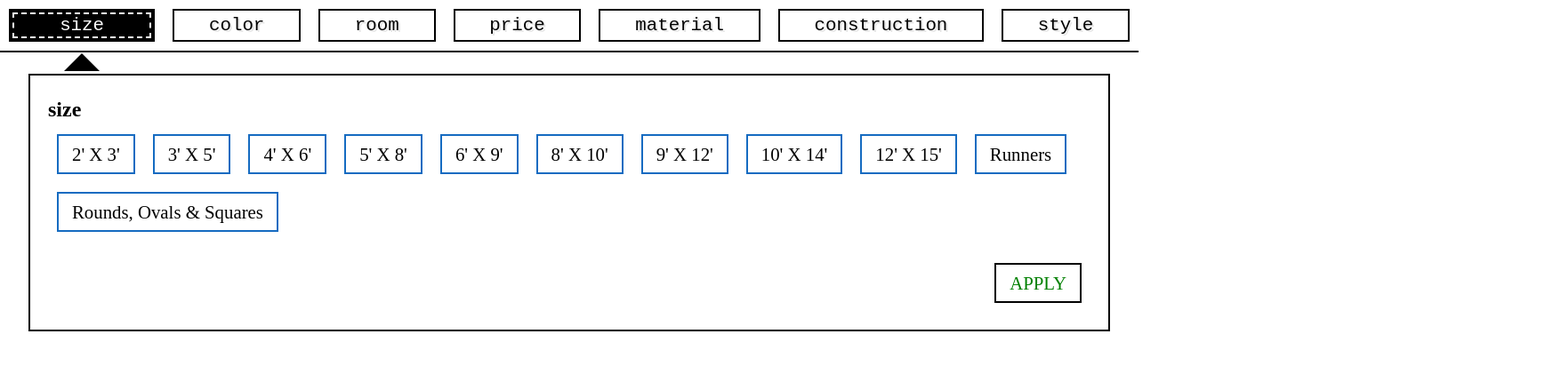
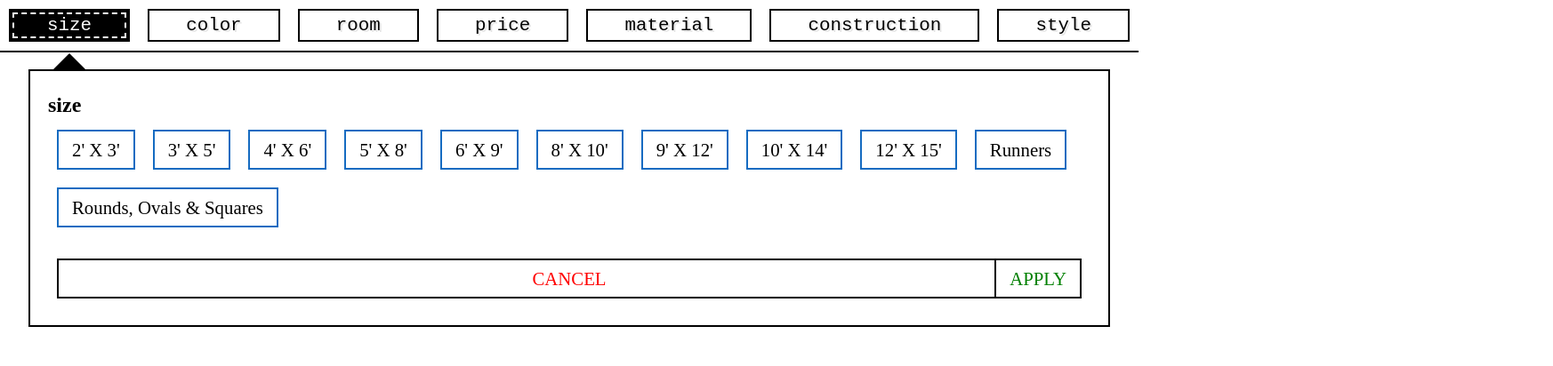
Before and after one commit to godstack/resident_test, a React (Create React App) app: page / in a window 1280 px wide. Both pictures are taken after a click on the button "size". Shown: the top 412 px of the page at 89% size, 1746 px wide, since content can reach past the window. Built offline with nearby package versions, Linux system fonts and the light colour scheme.

Commit message:
configured modal for 'more filters'

```diff
--- a/src/components/Header/Header.styled.js
+++ b/src/components/Header/Header.styled.js
@@ -47,7 +47,7 @@ export const StyledButton = styled.button`
 
   &:hover,
   :focus {
-    flex-grow: 1.5;
+    /* flex-grow: 1.5; */
     color: ${colorPrimary};
     outline: none;
     text-shadow: none;
--- a/src/components/Modal/Modal.component.jsx
+++ b/src/components/Modal/Modal.component.jsx
@@ -6,8 +6,11 @@ import {
   StyledModal,
   ModalButton,
   ModalButtonsWrapper,
-  ApplyButton
+  ApplyButton,
+  CancelButton
 } from './Modal.styled';
+import { FilterItem } from './components/FilterItem/FilterItem.component';
+import { selectInternalFilter } from './utilsFunctions';
 
 const Modal = ({ isOpen, name, selectedFilters }) => {
   const dispatch = useDispatch();
@@ -21,28 +24,14 @@ const Modal = ({ isOpen, name, selectedFilters }) => {
     if (name !== 'more filters' && name) {
       const [, value] = entries.find(([key]) => key === name);
       return value;
+    } else {
+      return entries.slice(2);
     }
-
-    return null;
   });
 
   if (!isOpen) {
     return null;
   }
-
-  const selectInternalFilter = option => {
-    let tempArr = [...internalSelectedFilters];
-
-    const isExist = !!tempArr.find(item => item.id === option.id);
-
-    if (isExist) {
-      tempArr = tempArr.filter(item => item.id !== option.id);
-    } else {
-      tempArr = [...tempArr, option];
-    }
-
-    setInternalSelectedFilters(tempArr);
-  };
 
   const handleApplyFilters = (filterName, filters) => {
     dispatch(setSelectedFilters({ filterName, filters }));
@@ -56,7 +45,11 @@ const Modal = ({ isOpen, name, selectedFilters }) => {
           {filterItems?.map(item => (
             <ModalButton
               key={item.id}
-              onClick={() => selectInternalFilter(item)}
+              onClick={() =>
+                setInternalSelectedFilters(
+                  selectInternalFilter(item, internalSelectedFilters)
+                )
+              }
               isSelected={
                 !!internalSelectedFilters.find(filter => filter.id === item.id)
               }
@@ -66,6 +59,9 @@ const Modal = ({ isOpen, name, selectedFilters }) => {
           ))}
         </ModalButtonsWrapper>
 
+        <CancelButton onClick={() => dispatch(toggleModal({ isOpen: false }))}>
+          Cancel
+        </CancelButton>
         <ApplyButton
           onClick={() => handleApplyFilters(name, internalSelectedFilters)}
         >
@@ -75,10 +71,25 @@ const Modal = ({ isOpen, name, selectedFilters }) => {
     );
   };
 
+  const renderForMobile = () => {
+    return (
+      <div>
+        {filterItems.map(([key, value]) => (
+          <FilterItem
+            key={key}
+            filterName={key}
+            options={value}
+            selectedFilters={selectedFilters[key]}
+          />
+        ))}
+      </div>
+    );
+  };
+
   return (
     <StyledModal onClick={e => e.stopPropagation()}>
       <h2>{name}</h2>
-      {name === 'more filters' ? null : renderForDesktop()}
+      {name === 'more filters' ? renderForMobile() : renderForDesktop()}
     </StyledModal>
   );
 };
--- a/src/components/Modal/Modal.styled.js
+++ b/src/components/Modal/Modal.styled.js
@@ -11,7 +11,7 @@ export const StyledModal = styled.section`
   border: 0.125rem solid black;
 
   @media (min-width: 900px) {
-    top: 83px;
+    top: 78px;
   }
 `;
 
@@ -87,3 +87,18 @@ export const ApplyButton = styled(ModalButton)`
   right: 20px;
   bottom: 20px;
 `;
+
+export const CancelButton = styled(ApplyButton)`
+  color: red;
+
+  &:hover {
+    background-color: orange;
+  }
+
+  &:after {
+    border: 0.125rem dashed orange;
+  }
+
+  left: 20px;
+  bottom: 20px;
+`;
--- /dev/null
+++ b/src/components/Modal/components/FilterItem/FilterItem.component.jsx
@@ -0,0 +1,72 @@
+import React, { useState } from 'react';
+import { useDispatch } from 'react-redux';
+import {
+  FilterName,
+  FilterItemHeader,
+  Icon,
+  FilterItemBody
+} from './FilterItem.styled';
+import {
+  ModalButtonsWrapper,
+  ModalButton,
+  ApplyButton
+} from '../../Modal.styled';
+import { selectInternalFilter } from '../../utilsFunctions';
+import { setSelectedFilters } from 'redux/slices/filtersSlice/slice';
+
+export const FilterItem = ({ filterName, options, selectedFilters }) => {
+  const dispatch = useDispatch();
+  const [isOpen, setIsOpen] = useState(false);
+  const [internalSelectedFilters, setInternalSelectedFilters] = useState(
+    selectedFilters
+  );
+
+  const handleApplyFilters = (filterName, filters) => {
+    dispatch(setSelectedFilters({ filterName, filters }));
+    setIsOpen(false);
+  };
+
+  return (
+    <div>
+      <FilterItemHeader>
+        <FilterName>
+          {filterName}{' '}
+          {!!internalSelectedFilters.length &&
+            `(${internalSelectedFilters.length})`}
+        </FilterName>
+        <Icon isOpen={isOpen} onClick={() => setIsOpen(!isOpen)} />
+      </FilterItemHeader>
+
+      {isOpen && (
+        <FilterItemBody>
+          <ModalButtonsWrapper>
+            {options?.map(item => (
+              <ModalButton
+                key={item.id}
+                onClick={() =>
+                  setInternalSelectedFilters(
+                    selectInternalFilter(item, internalSelectedFilters)
+                  )
+                }
+                isSelected={
+                  !!internalSelectedFilters.find(
+                    filter => filter.id === item.id
+                  )
+                }
+              >
+                {item.title}
+              </ModalButton>
+            ))}
+          </ModalButtonsWrapper>
+          <ApplyButton
+            onClick={() =>
+              handleApplyFilters(filterName, internalSelectedFilters)
+            }
+          >
+            Apply
+          </ApplyButton>
+        </FilterItemBody>
+      )}
+    </div>
+  );
+};
--- /dev/null
+++ b/src/components/Modal/components/FilterItem/FilterItem.styled.js
@@ -0,0 +1,30 @@
+import styled from 'styled-components';
+import NegativeIcon from 'assets/icons/negative.png';
+import PlusIcon from 'assets/icons/plus.png';
+
+export const FilterItemHeader = styled.header`
+  display: flex;
+  justify-content: space-between;
+  align-items: center;
+`;
+
+export const FilterName = styled.div`
+  font-size: 1.5rem;
+
+  &::first-letter {
+    text-transform: capitalize;
+  }
+`;
+
+export const Icon = styled.div`
+  width: 20px;
+  height: 20px;
+  background-image: url(${({ isOpen }) => (isOpen ? NegativeIcon : PlusIcon)});
+  background-size: cover;
+  cursor: pointer;
+`;
+
+export const FilterItemBody = styled.section`
+  position: relative;
+  padding: 20px 20px 80px 20px;
+`;
--- /dev/null
+++ b/src/components/Modal/utilsFunctions.js
@@ -0,0 +1,13 @@
+export const selectInternalFilter = (option, arr) => {
+  let tempArr = [...arr];
+
+  const isExist = !!tempArr.find(item => item.id === option.id);
+
+  if (isExist) {
+    tempArr = tempArr.filter(item => item.id !== option.id);
+  } else {
+    tempArr = [...tempArr, option];
+  }
+
+  return tempArr;
+};
```
Also changed, not shown: 1 other file (tests, documents, lock files or other folders).
